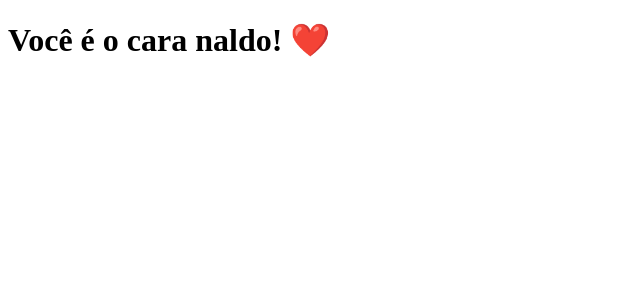
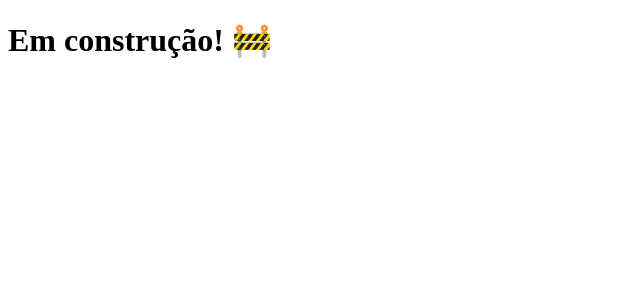
Before and after one commit to JoseHenriqueBenemon/clone-tabnews, a Next.js app: page / in a window 1280 px wide. Shown: the top 300 px of the page, without its empty margins (0-640 px from the left). Built offline with nearby package versions, Linux system fonts and the light colour scheme.

Commit message:
ADD file `.prettierignore`

```diff
--- a/pages/index.js
+++ b/pages/index.js
@@ -1,5 +1,5 @@
 function Home() {
-  return <h1>Você é o cara naldo! ❤️</h1>;
+  return <h1>Em construção! 🚧</h1>;
 }
 
 export default Home;
```
Also changed, not shown: 1 other file (tests, documents, lock files or other folders).
